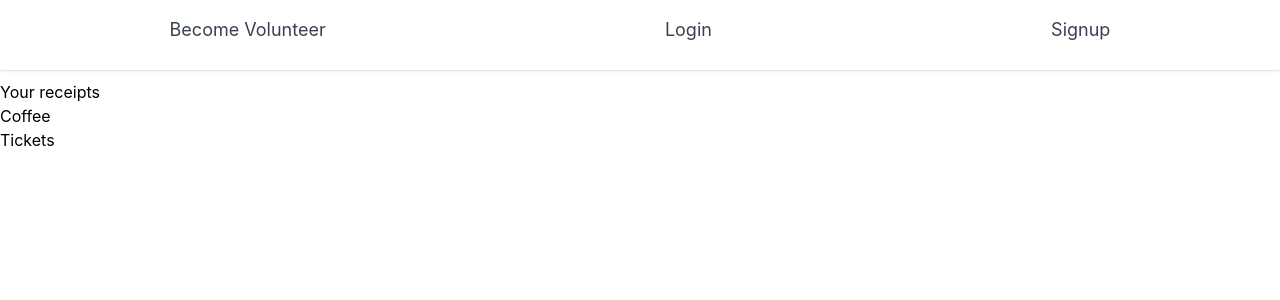
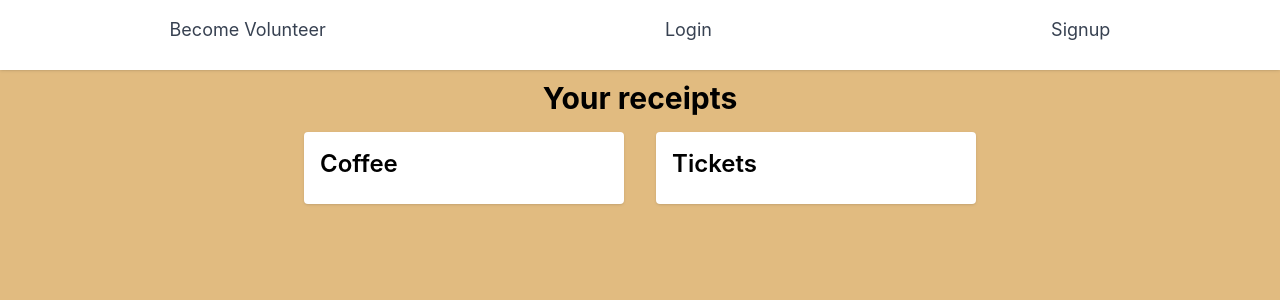
Before and after one commit to Minkavlerne/cafe-kea-frontend, a React (Vite) app: page /receipts in a window 1280 px wide. Shown: the top 300 px of the page. Built offline with nearby package versions, Linux system fonts and the light colour scheme.

Commit message:
CM-43 receipts styling

```diff
--- a/src/components/CustomerReceipts.tsx
+++ b/src/components/CustomerReceipts.tsx
@@ -18,24 +18,42 @@ export default function CustomerReceipts() {
   }, [email]);
 
 return (
-    <div className="pt-20 justify-center">
-      <h1>Your receipts</h1>
-      <h2>Coffee</h2>
+  <div className="pt-20 flex flex-col items-center">
+    <h1 className="text-3xl font-bold mb-4">Your receipts</h1>
+    <div className="flex justify-between w-full max-w-2xl">
+      <div className="w-1/2 pr-5 mr-4 bg-white shadow rounded p-4 overflow-auto max-h-96">
+        <h2 className="text-2xl font-semibold mb-2">Coffee</h2>
         <ul>
-        {coffees.map((coffee) => (
-          <li key={coffee.id}>
-            {coffee.coffeeDto.name} - {coffee.coffeeDto.price} kr
+          {coffees.map((coffee) => {
+            const date = new Date(coffee.createdAt);
+            const formattedDate = `${String(date.getDate()).padStart(2, "0")}-${String(date.getMonth() + 1).padStart(2, "0")}-${date.getFullYear()}`;
+            return (
+              <li key={coffee.id} className="mb-2 border-b border-gray-200 py-4">
+                <p className="font-semibold text-lg">{coffee.coffeeDto.name}</p>
+                <p className="text-gray-600">{coffee.coffeeDto.price} kr</p>
+                <p className="text-sm text-gray-500">Dato: {formattedDate}</p>
               </li>
-        ))}
+            );
+          })}
         </ul>
-      <h2>Tickets</h2>
+      </div>
+      <div className="w-1/2 pl-4 ml-4 bg-white shadow rounded p-4 overflow-auto max-h-96">
+        <h2 className="text-2xl font-semibold mb-2">Tickets</h2>
         <ul>
-        {tickets.map((ticket) => (
-          <li key={ticket.id}>
-            {ticket.ticketDto.name} - {ticket.ticketDto.price} kr
+          {tickets.map((ticket) => {
+            const date = new Date(ticket.createdAt);
+            const formattedDate = `${String(date.getDate()).padStart(2, "0")}-${String(date.getMonth() + 1).padStart(2, "0")}-${date.getFullYear()}`;
+            return (
+              <li key={ticket.id} className="mb-2 border-b border-gray-200 py-4">
+                <p className="font-semibold text-lg">{ticket.ticketDto.name}</p>
+                <p className="text-gray-600">{ticket.ticketDto.price} kr</p>
+                <p className="text-sm text-gray-500">Dato: {formattedDate}</p>
               </li>
-        ))}
+            );
+          })}
         </ul>
+      </div>
+    </div>
   </div>
 );
 }
--- a/src/pages/ReceiptsPage.tsx
+++ b/src/pages/ReceiptsPage.tsx
@@ -2,7 +2,7 @@ import CustomerReceipts from "../components/CustomerReceipts";
 
 export default function ReceiptsPage() {
   return (
-    <div>
+    <div className="bg-background-kea min-h-screen">
       <CustomerReceipts />
     </div>
   );
```
Lines whose indentation alone changed are shown as unchanged.
